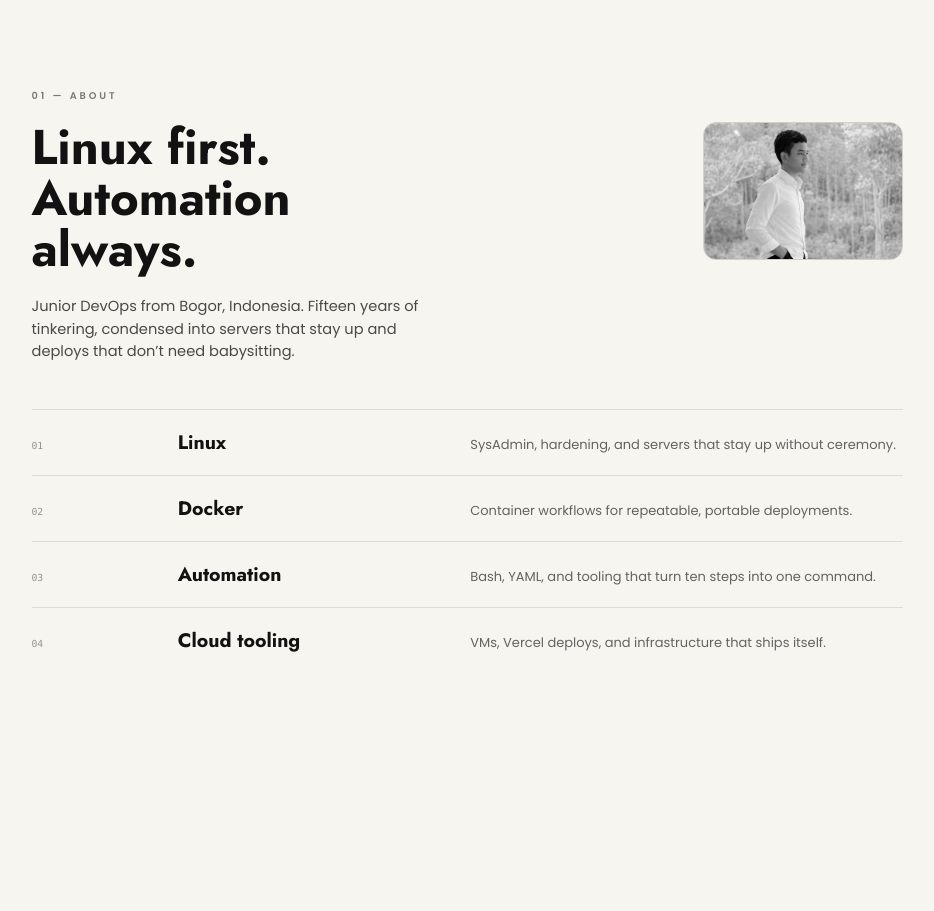
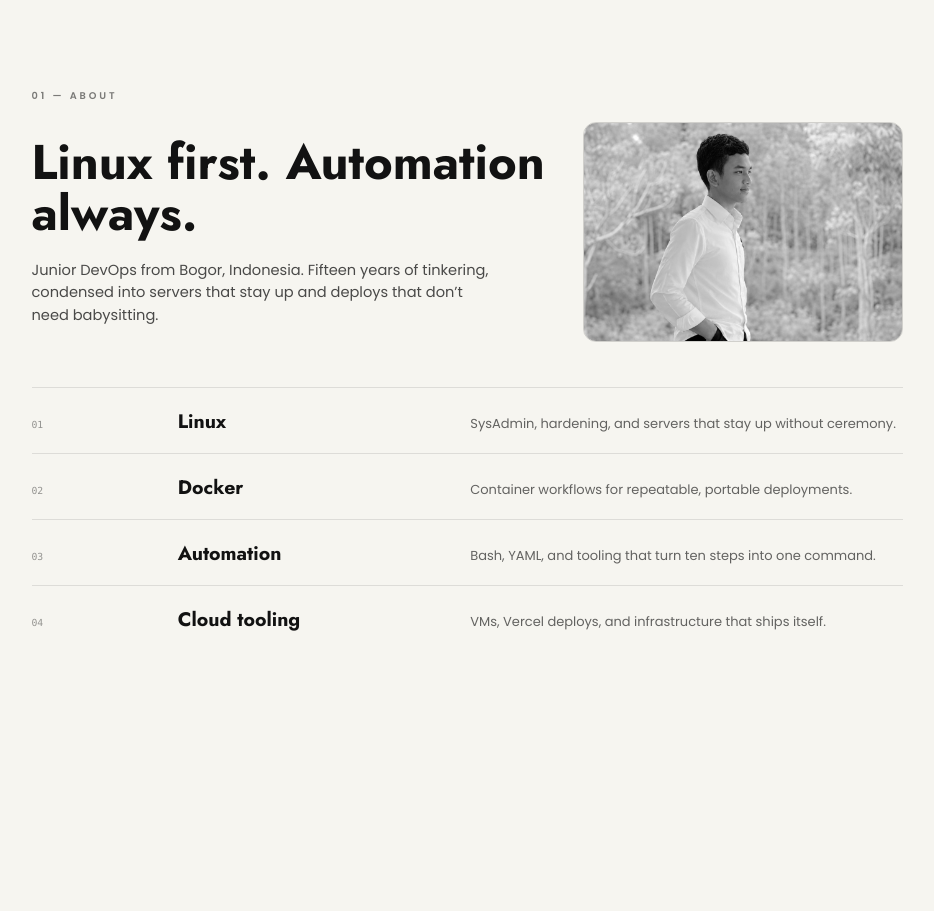
Before and after one commit to SakamotoMrX/Portofolio-Andra, a Next.js app: page / in a window 1280 px wide. Shown: the part 860-1771 px from the top of the page, without its empty margins (173-1107 px from the left). Built offline with nearby package versions, Linux system fonts and the light colour scheme; no server answers.

Commit message:
style: About photo centered right, larger

```diff
--- a/app/(root)/page.jsx
+++ b/app/(root)/page.jsx
@@ -99,7 +99,7 @@ export default function Page() {
 					<Reveal>
 						<SectionLabel>01 — About</SectionLabel>
 					</Reveal>
-					<div className="mt-6 grid grid-cols-1 gap-10 md:grid-cols-2 md:items-start">
+					<div className="mt-6 grid grid-cols-1 gap-10 md:grid-cols-[1fr_auto] md:items-center">
 						<div>
 							<Reveal delay={0.1}>
 								<h2 className="text-4xl font-bold leading-[1.05] md:text-6xl">
@@ -115,15 +115,13 @@ export default function Page() {
 							</Reveal>
 						</div>
 						<Reveal delay={0.15}>
-							<div className="flex justify-start md:justify-end">
-								<Image
-									src="/image/hero.jpg"
-									alt="Andra"
-									width={200}
-									height={260}
-									className="rounded-2xl border border-black/15 object-cover grayscale"
-								/>
-							</div>
+							<Image
+								src="/image/hero.jpg"
+								alt="Andra"
+								width={320}
+								height={420}
+								className="rounded-2xl border border-black/15 object-cover grayscale"
+							/>
 						</Reveal>
 					</div>
 					<div className="mt-14">
```
